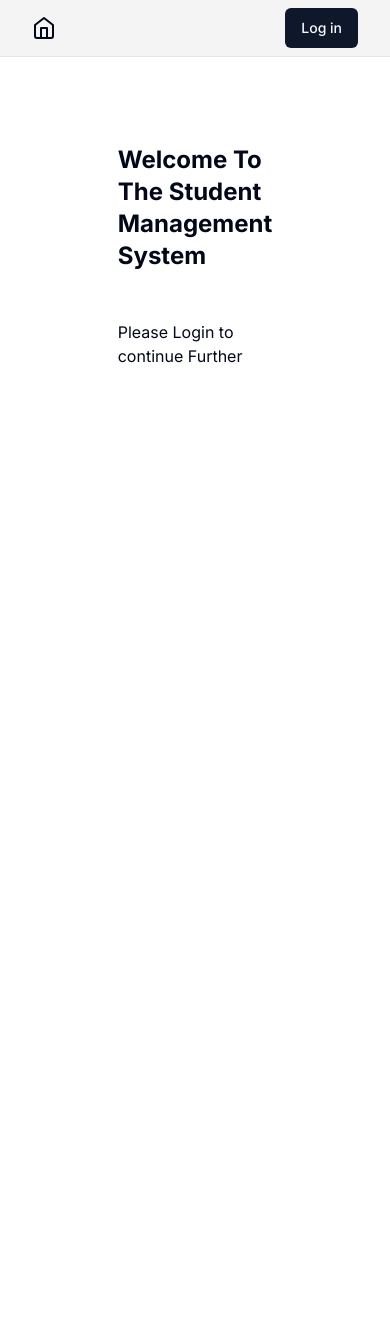
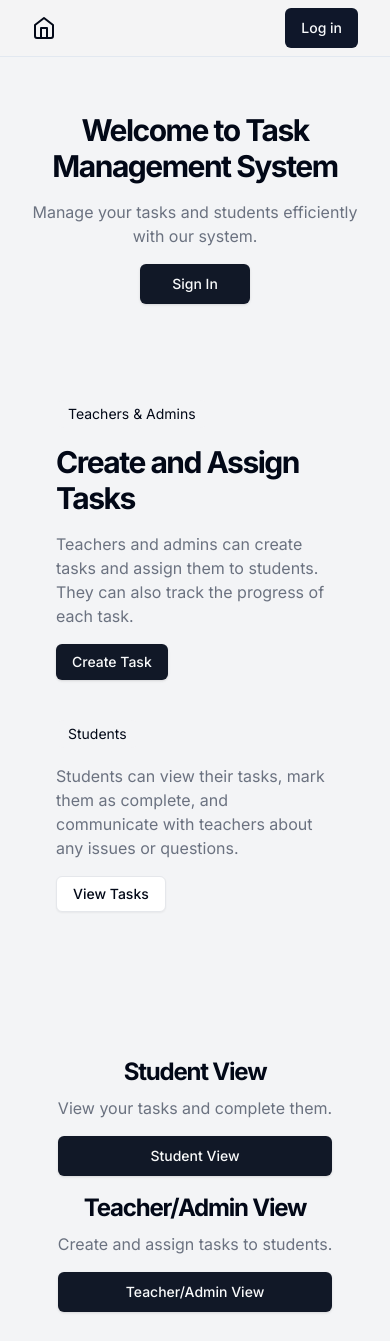
Before and after one commit to mohdjami/Student-Management-System, a Next.js app in the folder client/: page / in a window 390 px wide. Shown: the top 1341 px of the page. Before the commit the page ends 844 px from the top, so only its background shows below. Built offline with nearby package versions, Linux system fonts and the light colour scheme.

Commit message:
Added Landing Page

```diff
--- a/client/app/page.tsx
+++ b/client/app/page.tsx
@@ -3,7 +3,7 @@
 
 export default function Home() {
   return (
-    <main className="flex min-h-screen flex-col items-center justify-between p-24">
+    <main>
       <Hero />
     </main>
   );
--- a/client/components/Hero.tsx
+++ b/client/components/Hero.tsx
@@ -1,23 +1,180 @@
-"use client";
-import { CardHeader, CardContent, Card } from "@/components/ui/card";
-import { Label } from "@/components/ui/label";
-import { Input } from "@/components/ui/input";
+/**
+ * v0 by Vercel.
+ * @see https://v0.dev/t/0qUjlkErRRc
+ * Documentation: https://v0.dev/docs#integrating-generated-code-into-your-nextjs-app
+ */
+import Link from "next/link";
 import { Button } from "@/components/ui/button";
-import { Checkbox } from "@/components/ui/checkbox";
+import { JSX, SVGProps } from "react";
 
-export default function Hero() {
+export default function Component() {
   return (
-    <main className="flex flex-col lg:flex-row gap-10 p-6">
-      <aside className="flex flex-col gap-6">
-        <CardHeader>
-          <h2 className="text-2xl font-bold">
-            Welcome To The Student Management System
-          </h2>
-        </CardHeader>
-        <CardContent className="space-y-4">
-          Please Login to continue Further{" "}
-        </CardContent>
-      </aside>
-    </main>
+    <div className="flex flex-col min-h-screen bg-gray-100 dark:bg-gray-900">
+      <header className="flex h-16 items-center justify-between px-4 md:px-6"></header>
+      <main className="flex-1">
+        <section className="w-full py-12 md:py-24 lg:py-32">
+          <div className="container px-4 md:px-6">
+            <div className="flex flex-col items-center justify-center space-y-4 text-center">
+              <h1 className="text-3xl font-bold tracking-tighter sm:text-5xl">
+                Welcome to Task Management System
+              </h1>
+              <p className="max-w-[600px] text-gray-500 md:text-xl/relaxed lg:text-base/relaxed xl:text-xl/relaxed dark:text-gray-400">
+                Manage your tasks and students efficiently with our system.
+              </p>
+              <div className="flex flex-col gap-2 min-[400px]:flex-row">
+                <Link
+                  className="inline-flex h-10 items-center justify-center rounded-md bg-gray-900 px-8 text-sm font-medium text-gray-50 shadow transition-colors hover:bg-gray-900/90 focus-visible:outline-none focus-visible:ring-1 focus-visible:ring-gray-950 disabled:pointer-events-none disabled:opacity-50 dark:bg-gray-50 dark:text-gray-900 dark:hover:bg-gray-50/90 dark:focus-visible:ring-gray-300"
+                  href="/log-in"
+                >
+                  Sign In
+                </Link>
+              </div>
+            </div>
+          </div>
+        </section>
+        <section className="w-full py-12 md:py-24 lg:py-32 bg-gray-100 dark:bg-gray-800">
+          <div className="container px-4 md:px-6">
+            <div className="grid gap-10 px-10 md:gap-16 lg:grid-cols-2">
+              <div className="space-y-4">
+                <div className="inline-block rounded-lg bg-gray-100 px-3 py-1 text-sm dark:bg-gray-800">
+                  Teachers & Admins
+                </div>
+                <h2 className="lg:leading-tighter text-3xl font-bold tracking-tighter sm:text-4xl md:text-5xl xl:text-[3.4rem] 2xl:text-[3.75rem]">
+                  Create and Assign Tasks
+                </h2>
+                <p className="mx-auto max-w-[700px] text-gray-500 md:text-xl/relaxed dark:text-gray-400">
+                  Teachers and admins can create tasks and assign them to
+                  students. They can also track the progress of each task.
+                </p>
+                <Link
+                  className="inline-flex h-9 items-center justify-center rounded-md bg-gray-900 px-4 py-2 text-sm font-medium text-gray-50 shadow transition-colors hover:bg-gray-900/90 focus-visible:outline-none focus-visible:ring-1 focus-visible:ring-gray-950 disabled:pointer-events-none disabled:opacity-50 dark:bg-gray-50 dark:text-gray-900 dark:hover:bg-gray-50/90 dark:focus-visible:ring-gray-300"
+                  href="#"
+                >
+                  Create Task
+                </Link>
+              </div>
+              <div className="flex flex-col items-start space-y-4">
+                <div className="inline-block rounded-lg bg-gray-100 px-3 py-1 text-sm dark:bg-gray-800">
+                  Students
+                </div>
+                <p className="mx-auto max-w-[700px] text-gray-500 md:text-xl/relaxed dark:text-gray-400">
+                  Students can view their tasks, mark them as complete, and
+                  communicate with teachers about any issues or questions.
+                </p>
+                <Link
+                  className="inline-flex h-9 items-center justify-center rounded-md border border-gray-200 border-gray-200 bg-white px-4 py-2 text-sm font-medium shadow-sm transition-colors hover:bg-gray-100 hover:text-gray-900 focus-visible:outline-none focus-visible:ring-1 focus-visible:ring-gray-950 disabled:pointer-events-none disabled:opacity-50 dark:border-gray-800 dark:border-gray-800 dark:bg-gray-950 dark:hover:bg-gray-800 dark:hover:text-gray-50 dark:focus-visible:ring-gray-300"
+                  href="#"
+                >
+                  View Tasks
+                </Link>
+              </div>
+            </div>
+          </div>
+        </section>
+        <section className="w-full py-12 md:py-24 lg:py-32">
+          <div className="container px-4 md:px-6">
+            <div className="grid items-center justify-center gap-4 py-12 md:gap-12">
+              <div className="mx-auto grid max-w-[500px] items-center gap-4 text-center">
+                <div className="space-y-2">
+                  <h2 className="text-2xl font-bold tracking-tighter md:text-3xl">
+                    Student View
+                  </h2>
+                  <p className="max-w-[300px] text-gray-500 md:text-lg/relaxed lg:text-base/relaxed xl:text-xl/relaxed dark:text-gray-400">
+                    View your tasks and complete them.
+                  </p>
+                </div>
+                <Link
+                  className="inline-flex h-10 items-center justify-center rounded-md bg-gray-900 px-8 text-sm font-medium text-gray-50 shadow transition-colors hover:bg-gray-900/90 focus-visible:outline-none focus-visible:ring-1 focus-visible:ring-gray-950 disabled:pointer-events-none disabled:opacity-50 dark:bg-gray-50 dark:text-gray-900 dark:hover:bg-gray-50/90 dark:focus-visible:ring-gray-300"
+                  href="#"
+                >
+                  Student View
+                </Link>
+              </div>
+              <div className="mx-auto grid max-w-[500px] items-center gap-4 text-center">
+                <div className="space-y-2">
+                  <h2 className="text-2xl font-bold tracking-tighter md:text-3xl">
+                    Teacher/Admin View
+                  </h2>
+                  <p className="max-w-[300px] text-gray-500 md:text-lg/relaxed lg:text-base/relaxed xl:text-xl/relaxed dark:text-gray-400">
+                    Create and assign tasks to students.
+                  </p>
+                </div>
+                <Link
+                  className="inline-flex h-10 items-center justify-center rounded-md bg-gray-900 px-8 text-sm font-medium text-gray-50 shadow transition-colors hover:bg-gray-900/90 focus-visible:outline-none focus-visible:ring-1 focus-visible:ring-gray-950 disabled:pointer-events-none disabled:opacity-50 dark:bg-gray-50 dark:text-gray-900 dark:hover:bg-gray-50/90 dark:focus-visible:ring-gray-300"
+                  href="#"
+                >
+                  Teacher/Admin View
+                </Link>
+              </div>
+            </div>
+          </div>
+        </section>
+        <section className="w-full py-12 md:py-24 lg:py-32">
+          <div className="container px-4 md:px-6">
+            <div className="flex flex-col items-center justify-center space-y-4 text-center">
+              <div className="space-y-2">
+                <h2 className="text-3xl font-bold tracking-tighter md:text-4xl/tight">
+                  Ready to Get Started?
+                </h2>
+                <p className="max-w-[600px] text-gray-500 md:text-xl/relaxed lg:text-base/relaxed xl:text-xl/relaxed dark:text-gray-400">
+                  Join our task management system today and streamline your
+                  educational workflow.
+                </p>
+              </div>
+              <div className="flex flex-col gap-2 min-[400px]:flex-row">
+                <Link
+                  className="inline-flex h-10 items-center justify-center rounded-md bg-gray-900 px-8 text-sm font-medium text-gray-50 shadow transition-colors hover:bg-gray-900/90 focus-visible:outline-none focus-visible:ring-1 focus-visible:ring-gray-950 disabled:pointer-events-none disabled:opacity-50 dark:bg-gray-50 dark:text-gray-900 dark:hover:bg-gray-50/90 dark:focus-visible:ring-gray-300"
+                  href="#"
+                >
+                  Sign Up
+                </Link>
+                <Link
+                  className="inline-flex h-10 items-center justify-center rounded-md border border-gray-200 border-gray-200 bg-white px-8 text-sm font-medium shadow-sm transition-colors hover:bg-gray-100 hover:text-gray-900 focus-visible:outline-none focus-visible:ring-1 focus-visible:ring-gray-950 disabled:pointer-events-none disabled:opacity-50 dark:border-gray-800 dark:border-gray-800 dark:bg-gray-950 dark:hover:bg-gray-800 dark:hover:text-gray-50 dark:focus-visible:ring-gray-300"
+                  href="#"
+                >
+                  Login
+                </Link>
+              </div>
+            </div>
+          </div>
+        </section>
+      </main>
+      <footer className="flex flex-col gap-2 sm:flex-row py-6 w-full shrink-0 items-center px-4 md:px-6 border-t">
+        <p className="text-xs text-gray-500 dark:text-gray-400">
+          © 2024 Task Management System. All rights reserved.
+        </p>
+        <nav className="sm:ml-auto flex gap-4 sm:gap-6">
+          <Link className="text-xs hover:underline underline-offset-4" href="#">
+            Terms of Service
+          </Link>
+          <Link className="text-xs hover:underline underline-offset-4" href="#">
+            Privacy
+          </Link>
+        </nav>
+      </footer>
+    </div>
   );
 }
+
+function Package2Icon(
+  props: JSX.IntrinsicAttributes & SVGProps<SVGSVGElement>
+) {
+  return (
+    <svg
+      {...props}
+      xmlns="http://www.w3.org/2000/svg"
+      width="24"
+      height="24"
+      viewBox="0 0 24 24"
+      fill="none"
+      stroke="currentColor"
+      strokeWidth="2"
+      strokeLinecap="round"
+      strokeLinejoin="round"
+    >
+      <path d="M3 9h18v10a2 2 0 0 1-2 2H5a2 2 0 0 1-2-2V9Z" />
+      <path d="m3 9 2.45-4.9A2 2 0 0 1 7.24 3h9.52a2 2 0 0 1 1.8 1.1L21 9" />
+      <path d="M12 3v6" />
+    </svg>
+  );
+}
```
